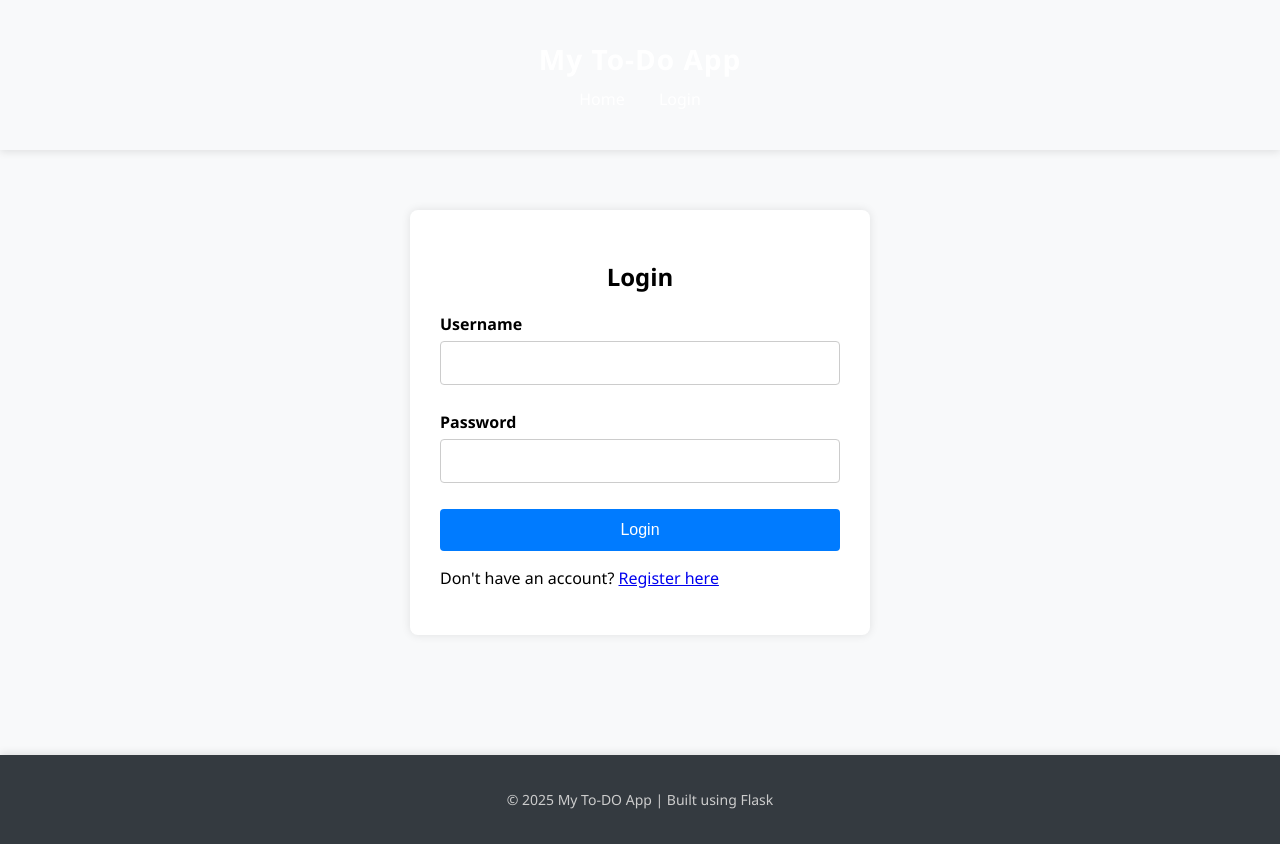
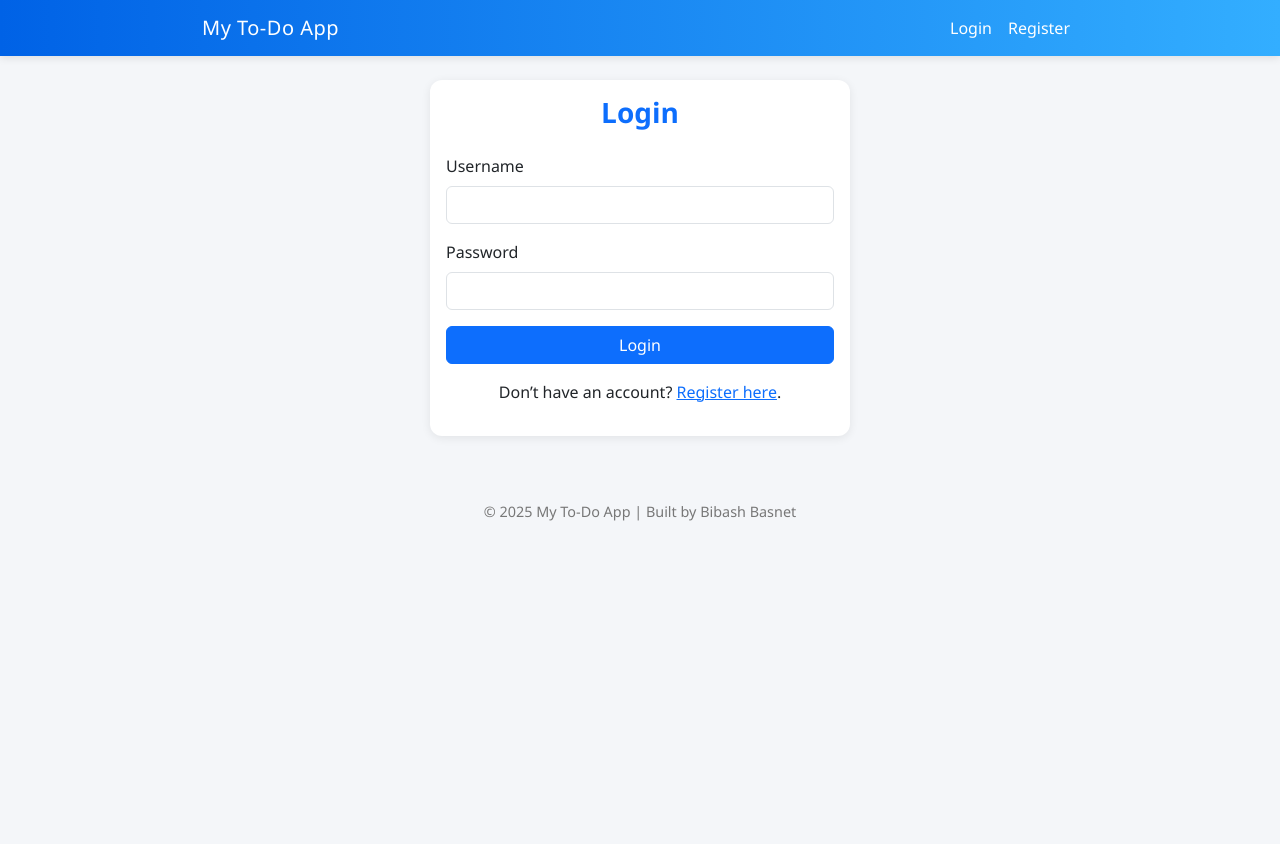
Before and after one commit to Bibash-Basnet/My-To-Do-List-App, a Flask app: page /login in a window 1280 px wide. After the commit the page ends 521 px from the top, so only its background shows below. Run offline with Flask 3, Linux system fonts and the light colour scheme; parts of the project's set-up code (start-up, migrations or seed data) failed here and were passed over.

Commit message:
Templates, styles, and routes updated

```diff
--- a/app/routes/auth.py
+++ b/app/routes/auth.py
@@ -1,26 +1,54 @@
 from flask import Blueprint, render_template, request, redirect, url_for, flash, session
+from app import db
+from app.models import User  # make sure User model is imported
 
 auth_bp = Blueprint('auth', __name__)
 
-USER_CREDENTIALS = {
-    'username': 'admin',
-    'password' : '1234'
-}
+# ---------- Register ----------
+@auth_bp.route('/register', methods=["GET", "POST"])
+def register():
+    if request.method == "POST":
+        username = request.form.get('username')
+        password = request.form.get('password')
 
-@auth_bp.route('/login', methods = ["GET", "POST"])
+        # Check if username already exists
+        existing_user = User.query.filter_by(username=username).first()
+        if existing_user:
+            flash('Username already exists. Try another one.', 'danger')
+            return redirect(url_for('auth.register'))
+
+        # Save plain password (for learning purpose only)
+        new_user = User(username=username, password=password)
+        db.session.add(new_user)
+        db.session.commit()
+
+        flash('Registration Successful! You can now login.', 'success')
+        return redirect(url_for('auth.login'))
+
+    return render_template('register.html')
+
+
+# ---------- Login ----------
+@auth_bp.route('/login', methods=["GET", "POST"])
 def login():
     if request.method == "POST":
         username = request.form.get('username')
         password = request.form.get('password')
 
-        if username == USER_CREDENTIALS['username'] and password == USER_CREDENTIALS['password']:
+        user = User.query.filter_by(username=username).first()
+
+        if user and user.password == password:  # simple comparison
             session['user'] = username
-            flash('Login Successful', 'success')
+            flash('Login Successful!', 'success')
+            return redirect(url_for('tasks.view_tasks'))
+        else:
+            flash('Invalid Username or Password', 'danger')
 
-        else:
-            flash('Invalid Username or PAssword', 'danger')
     return render_template('login.html')
-@auth_bp.route('logout')
+
+
+# ---------- Logout ----------
+@auth_bp.route('/logout')
 def logout():
     session.pop('user', None)
     flash('Logged Out', 'info')
--- a/app/static/css/style.css
+++ b/app/static/css/style.css
@@ -1,224 +1,132 @@
+/* ----------------------------
+   Global Styles
+----------------------------- */
 body {
-    margin : 0;
-    font-family : 'Segoe UI', Tahoma, Geneva Verdana, sans-serif;
-    background-color: #f8f9fa;
+    background: #f4f6f9;
+    font-family: 'Segoe UI', Tahoma, Geneva, Verdana, sans-serif;
+    min-height: 100vh;
 }
 
-.container{
-    max-width: 800px;
-    margin: auto;
-    padding: 20px;
+/* ----------------------------
+   Navbar
+----------------------------- */
+.navbar {
+    background: linear-gradient(to right, #0062E6, #33AEFF);
+    box-shadow: 0 2px 8px rgba(0, 0, 0, 0.1);
 }
 
-/* Header */
-header {
-    background: linear-gradient(to_right, #0062E6, #33AeFF);
-    color: white;
-    padding: 20px 0;
-    box-shadow: 0 2px 8px rgba(0 , 0, 0 , 0.1 );
+.navbar a {
+    color: white !important;
+    font-weight: 500;
 }
 
-header h1 {
-    margin: 0;
-    font-size : 28px;
-    text-align: center;
-    letter-spacing: 1px;
+.navbar-brand {
+    font-weight: 600;
+    letter-spacing: 0.5px;
 }
 
-nav {
-    text-align: center;
-    margin-top: 10px;
+/* ----------------------------
+   Containers & Cards
+----------------------------- */
+.container {
+    max-width: 900px;
 }
 
-nav a {
-    color: white;
-    margin: 0 15px;
-    text-decoration: none;
-    font-weight: 500;
-    transition: color 03.s ease;
+.card {
+    border-radius: 12px;
+    box-shadow: 0 2px 10px rgba(0, 0, 0, 0.08);
+    border: none;
 }
 
-nav a:hover {
-    color: #ffd700;
+/* ----------------------------
+   Buttons
+----------------------------- */
+.btn {
+    border-radius: 6px;
+    transition: all 0.2s ease-in-out;
 }
 
-/* footer */
-footer{
-    background-color: #343a40;
-    color: #ccc;
-    padding: 15px 0;
-    text-align: center;
-    font-size: 14px;
-    margin-top: 60px;
-    box-shadow: 0 -2px 8px rgba(0 , 0, 0 , 0.1 )
+.btn:hover {
+    transform: translateY(-2px);
+    opacity: 0.9;
 }
 
-footer p{
-    margin: 0;
+/* ----------------------------
+   Alerts (Flask Messages)
+----------------------------- */
+.alert {
+    border-radius: 8px;
+    font-weight: 500;
+    box-shadow: 0 2px 6px rgba(0, 0, 0, 0.05);
 }
 
-
-/*Flash Messages */
-.flash.success{
-    color: green;
+/* ----------------------------
+   Tables (Task List)
+----------------------------- */
+.table {
+    border-radius: 10px;
+    overflow: hidden;
+    background: white;
 }
 
-.flash.danger{
-    color: red;
+.table th {
+    background: #e9f1ff;
+    color: #0d6efd;
 }
 
-.flash.info{
-    color:blue;
+.table td {
+    vertical-align: middle;
 }
 
-
-
-/*login form */
-.login-box{
-    max-width: 400px;
-    margin: 40px auto;
-    padding: 30px;
-    background-color: white;
-    border-radius: 8px;
-    box-shadow:0 0 10px rgba(0 , 0, 0 , 0.1 );
+/* Status badges */
+.badge {
+    font-size: 0.9rem;
+    padding: 6px 10px;
 }
 
-.login-box h2{
-    text-align: center;
-    margin-bottom: 20px;
-}
-
-.form-group{
-    margin-bottom: 20px;
-}
-
-.form-group label{
-    display: block;
-    font-weight:bold;
-    margin-bottom:6px;
-}
-
-.form-group input{
-    width:100%;
-    padding: 12px;
-    font-size: 16px;
-    border-radius: 4px;
-    border: 1px solid #ccc;
-    box-sizing: border-box;
-    margin-bottom: 6px;
-}
-
-.btn{
-    background-color: #007bff;
-    color:white;
-    border: none;
-    padding: 12px;
-    width: 100%;
-    font-size: 16px;
-    border-radius: 4px;
-    cursor: pointer;
-}
-
-.btn:hover{
-    background-color: #0056b3;
-}
-
-.task-box {
-    max-width: 700px;
-    margin: 40px auto;
-    background-color: white;
-    padding: 25px;
-    border-radius: 8px;
-    box-shadow: 0 0 10ox rgba(0 , 0, 0 , 0.1 );
-}
-
-.task-form {
-    display: flex;
-    gap: 10px;
-    margin-bottom:25px;
-}
-
-.task-form input[type="text"] {
-    flex:1;
-    padding: 12px;
-    font-size: 16px;
-    border: 1px solid #ccc;
-    border-radius: 4px;
-}
-
-.task-form .btn {
-    padding: 12px 20px;
-    font-size: 16px;
-}
-
-.task-table {
-    width: 100%;
-    border-collapse: collapse;
-}
-
-.task-table th, .task-table td {
-    text-align: left;
-    padding: 12px;
-    border-bottom: 1px solid #ddd;
-}
-
-.task-table th {
-    background-color: #f2f2f2;
-}
-
-.btn-delete {
-    background-color: #dc3545;
-    color: white;
-    padding: 6px 12px;
-    font-size: 14px;
-    border-radius: 4px;
-    text-decoration: none;
-}
-
-.btn-detele:hover {
-    background-color: #c82333;
-}
-
-.badge {
-    padding: 5px 10px;
-    border-radius: 4px;
-    font-weight: bold;
-    color: white;
-}
-
-.badge.pending{
+.badge.pending {
     background-color: #ffc107;
 }
 
-
-.badge.working{
-    background-color: #17a2b8;
+.badge.working {
+    background-color: #0dcaf0;
 }
 
-
-.badge.done{
+.badge.done {
     background-color: #28a745;
 }
 
-.btn-small {
-    font-size: 12px;
-    padding: 6px 12px;
-    border:none;
-    background-color: #6c767d;
-    color:white;
-    border-radius: 4px;
-    cursor: pointer;
+/* ----------------------------
+   Forms (Login/Register)
+----------------------------- */
+.card-body h3 {
+    color: #0d6efd;
+    font-weight: 600;
 }
 
-.btn-small:hover {
-    background-color: #495057;
+.form-control {
+    border-radius: 6px;
 }
 
-.btn-clear {
-    background-color: #dc3545;
-    margin-bottom: 10px;
+/* ----------------------------
+   Footer
+----------------------------- */
+footer {
+    text-align: center;
+    color: #777;
+    padding: 15px 0;
+    margin-top: 50px;
+    font-size: 0.9rem;
 }
 
-.btn-clear:hover{
-    background-color: #c82333;
+/* ----------------------------
+   Hover Rows
+----------------------------- */
+.table tbody tr:hover {
+    background-color: #f1f9ff;
 }
+
+/* Smooth transitions */
+* {
+    transition: all 0.15s ease-in-out;
+}
--- a/app/templates/base.html
+++ b/app/templates/base.html
@@ -2,38 +2,55 @@
 <html lang="en">
 <head>
     <meta charset="UTF-8">
-    <title>{% block title %} MyTo-Do App {% endblock %}</title>
+    <title>My To-Do List App</title>
+    <link href="https://cdn.jsdelivr.net/npm/bootstrap@5.3.3/dist/css/bootstrap.min.css" rel="stylesheet">
     <link rel="stylesheet" href="{{ url_for('static', filename='css/style.css') }}">
 </head>
 <body>
-    <header>
+    <!-- Navbar -->
+    <nav class="navbar navbar-expand-lg navbar-dark">
         <div class="container">
-            <h1> My To-Do App</h1>
-            <nav>
-                <a href="{{ url_for('tasks.view_tasks')}}">Home</a>
-                {% if 'user' in session %}
-                    <a href="{{ url_for('auth.logout')}}">Logout</a>
-                {% else %}
-                     <a href="{{ url_for('auth.login')}}">Login</a>
-                {% endif %}
-            </nav>
+            <a class="navbar-brand" href="{{ url_for('tasks.view_tasks') }}">My To-Do App</a>
+            <button class="navbar-toggler" type="button" data-bs-toggle="collapse" data-bs-target="#navbarNav">
+                <span class="navbar-toggler-icon"></span>
+            </button>
+            <div class="collapse navbar-collapse" id="navbarNav">
+                <ul class="navbar-nav ms-auto">
+                    {% if session.get('user') %}
+                        <li class="nav-item"><a class="nav-link" href="{{ url_for('tasks.view_tasks') }}">Tasks</a></li>
+                        <li class="nav-item"><a class="nav-link" href="{{ url_for('auth.logout') }}">Logout</a></li>
+                    {% else %}
+                        <li class="nav-item"><a class="nav-link" href="{{ url_for('auth.login') }}">Login</a></li>
+                        <li class="nav-item"><a class="nav-link" href="{{ url_for('auth.register') }}">Register</a></li>
+                    {% endif %}
+                </ul>
+            </div>
         </div>
-    </header>
-    <main class="container">
-        {% with messages = get_flashed_messages(with_categories=True) %}
-            {% for category, message in messages %}
-                 <div class="flash {{ category }}">{{ message }}</div>
-         {% endfor %}
+    </nav>
+
+    <!-- Flash Messages -->
+    <div class="container mt-4">
+        {% with messages = get_flashed_messages(with_categories=true) %}
+            {% if messages %}
+                {% for category, msg in messages %}
+                    <div class="alert alert-{{ category }} alert-dismissible fade show" role="alert">
+                        {{ msg }}
+                        <button type="button" class="btn-close" data-bs-dismiss="alert"></button>
+                    </div>
+                {% endfor %}
+            {% endif %}
         {% endwith %}
+    </div>
 
-        {% block content %}
-        {% endblock %}
-    </main>
+    <!-- Page Content -->
+    <div class="container my-4">
+        {% block content %}{% endblock %}
+    </div>
 
     <footer>
-        <div class="container">
-            <p>&copy; {{2025}} My To-DO App | Built using Flask</p>
-        </div>
+        <p>© 2025 My To-Do App | Built by Bibash Basnet</p>
     </footer>
+
+    <script src="https://cdn.jsdelivr.net/npm/bootstrap@5.3.3/dist/js/bootstrap.bundle.min.js"></script>
 </body>
 </html>
--- a/app/templates/login.html
+++ b/app/templates/login.html
@@ -1,25 +1,24 @@
-{% extends "base.html" %}
-{% block title %}Login{% endblock %}
-
+{% extends 'base.html' %}
 {% block content %}
-<div class="login-box">
-    <h2>Login</h2>
+<div class="card mx-auto" style="max-width: 420px;">
+    <div class="card-body">
+        <h3 class="text-center mb-4">Login</h3>
         <form method="POST">
-        <div class="form-group">
-            <label for="username">Username</label>
-            <input type="text" name="username" id="username" required>
+            <div class="mb-3">
+                <label for="username" class="form-label">Username</label>
+                <input type="text" name="username" id="username" class="form-control" required>
             </div>
 
-        <div class="form-group">
-            <label for="password">Password</label>
-            <input type="password" name="password" id="password" required>
+            <div class="mb-3">
+                <label for="password" class="form-label">Password</label>
+                <input type="password" name="password" id="password" class="form-control" required>
             </div>
 
-        <button type="submit" class="btn">Login</button>
+            <button type="submit" class="btn btn-primary w-100">Login</button>
         </form>
-
-    <p class="switch-form">Don't have an account?
-        <a href="{{ url_for('auth.register') }}">Register here</a>
+        <p class="mt-3 text-center">
+            Don’t have an account? <a href="{{ url_for('auth.register') }}">Register here</a>.
         </p>
     </div>
+</div>
 {% endblock %}
--- a/run.py
+++ b/run.py
@@ -1,11 +1,9 @@
 from app import create_app, db
-from app.models import Task
 
 app = create_app()
 
 with app.app_context():
     db.create_all()
 
-
 if __name__ == "__main__":
-    app.run(debug = True)
+    app.run(debug=True)
```
Also changed, not shown: app/__init__.py (+11 -5 lines), app/models.py (+16 -4 lines), app/routes/tasks.py (+17 -13 lines), app/templates/register.html (+14 -25 lines), app/templates/tasks.html (+26 -21 lines), instance/todo.db (added). Lines whose indentation alone changed are shown as unchanged.
